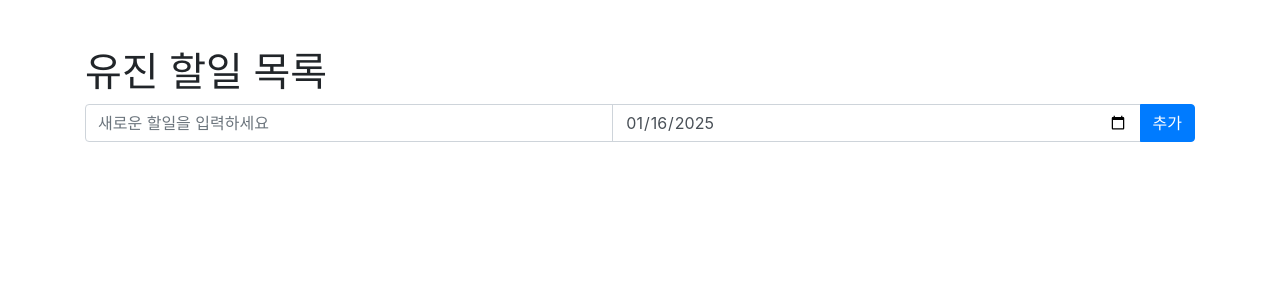
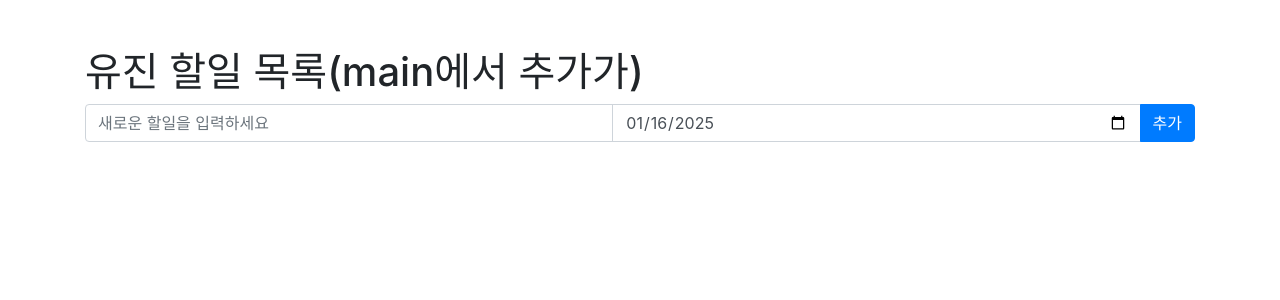
Before and after one commit to uzzin822/todo_list, a Flask app: page / in a window 1280 px wide. Shown: the top 300 px of the page. Run offline with Flask 3, Linux system fonts and the light colour scheme; data that the repository does not hold is empty; some libraries are stand-ins or nearby versions.

Commit message:
메인에서 변경해봄

```diff
--- a/templates/index.html
+++ b/templates/index.html
@@ -30,7 +30,7 @@
 </head>
 <body>
     <div class="container mt-5">
-        <h1>유진 할일 목록</h1>
+        <h1>유진 할일 목록(main에서 추가가)</h1>
 
         <div class="input-group mb-3">
             <input type="text" id="todoInput" class="form-control" placeholder="새로운 할일을 입력하세요">
```
